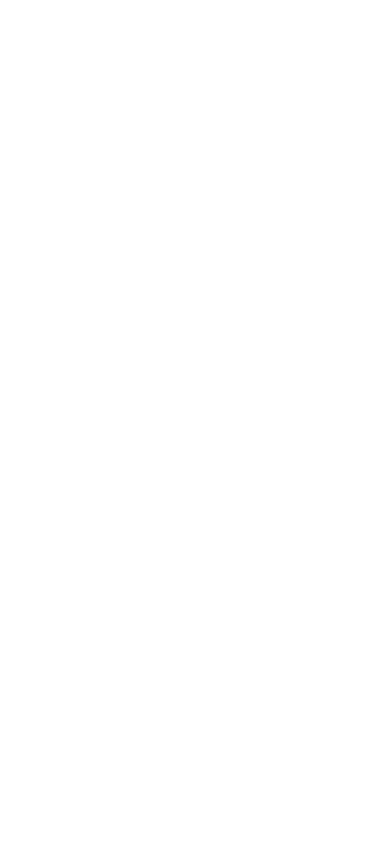
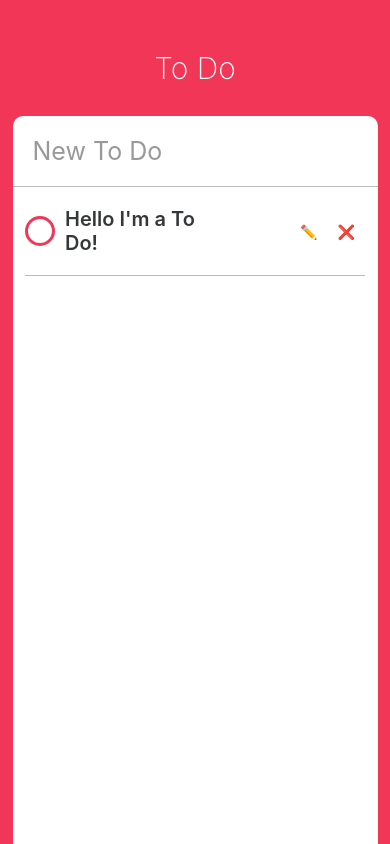
Before and after one commit to eshellster/to-do, a React Native app: screen / in a window 390 px wide. Built offline with nearby package versions, Linux system fonts and the light colour scheme.

Commit message:
todo 객체생성 uuid 인스톨

```diff
--- a/App.js
+++ b/App.js
@@ -2,12 +2,17 @@ import React from 'react';
 import { StyleSheet, Text, View, StatusBar, TextInput, Dimensions, Platform, ScrollView } from 'react-native';
 import ToDo from './ToDo';
 import { AppLoading } from 'expo';
+import uuidv1 from 'uuid/v1';
+
 const { height, width } = Dimensions.get('window');
 
 export default class App extends React.Component {
 	state = {
 		newToDo: '',
 		loadedToDos: false
+	};
+	componentDidMount = () => {
+		this._loadToDos();
 	};
 	render() {
 		const { newToDo, loadedToDos } = this.state;
@@ -27,6 +32,7 @@ export default class App extends React.Component {
 						placeholderTextColor={'#999'}
 						returnKeyType={'done'}
 						autoCorrect={false}
+						onSubmitEditing={this._addToDo}
 					/>
 					<ScrollView contentContainerStyle={styles.toDos}>
 						<ToDo text={"Hello I'm a To Do!"} />
@@ -39,6 +45,29 @@ export default class App extends React.Component {
 		this.setState({
 			newToDo: text
 		});
+	};
+	_loadToDos = () => {
+		this.setState({
+			loadedToDos: true
+		});
+	};
+
+	// 입력란을 깨끗이 지워 다음 입력을 준비
+	_addToDo = () => {
+		const { newToDo } = this.state;
+		if (newToDo !== '') {
+			this.setState((prevState) => {
+				const ID = uuidv1();
+				const newToDoObject = {
+					[ID]: {
+						id: ID,
+						isCompleted: false,
+						text: newToDo,
+						createdAt: Date.now()
+					}
+				};
+			});
+		}
 	};
 }
 
--- a/package.json
+++ b/package.json
@@ -4,7 +4,8 @@
   "dependencies": {
     "expo": "^25.0.0",
     "react": "16.2.0",
-    "react-native": "https://github.com/expo/react-native/archive/sdk-25.0.0.tar.gz"
+    "react-native": "https://github.com/expo/react-native/archive/sdk-25.0.0.tar.gz",
+    "uuid": "^3.2.1"
   },
   "devDependencies": {
     "eslint": "^4.19.1",
```
